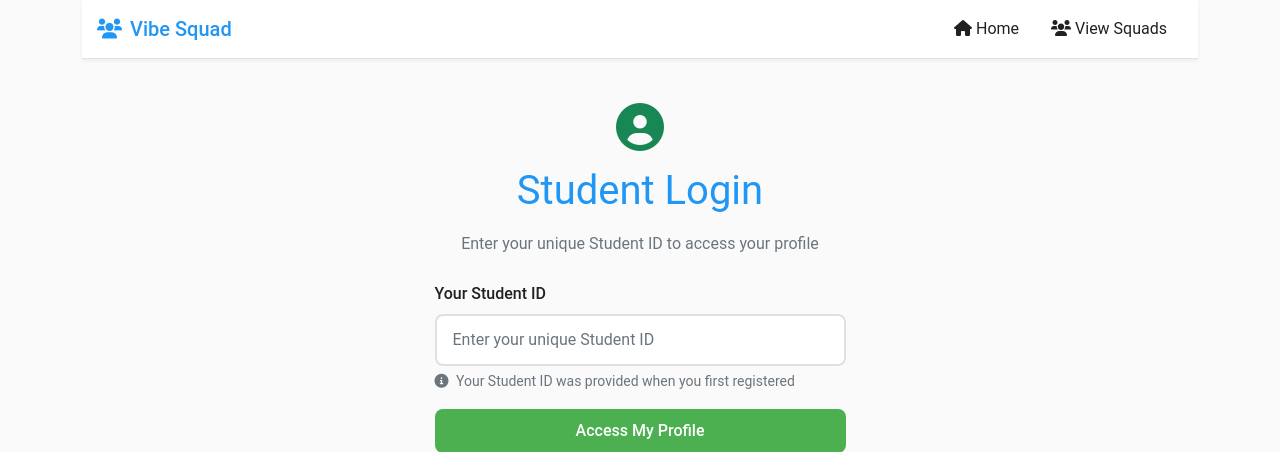
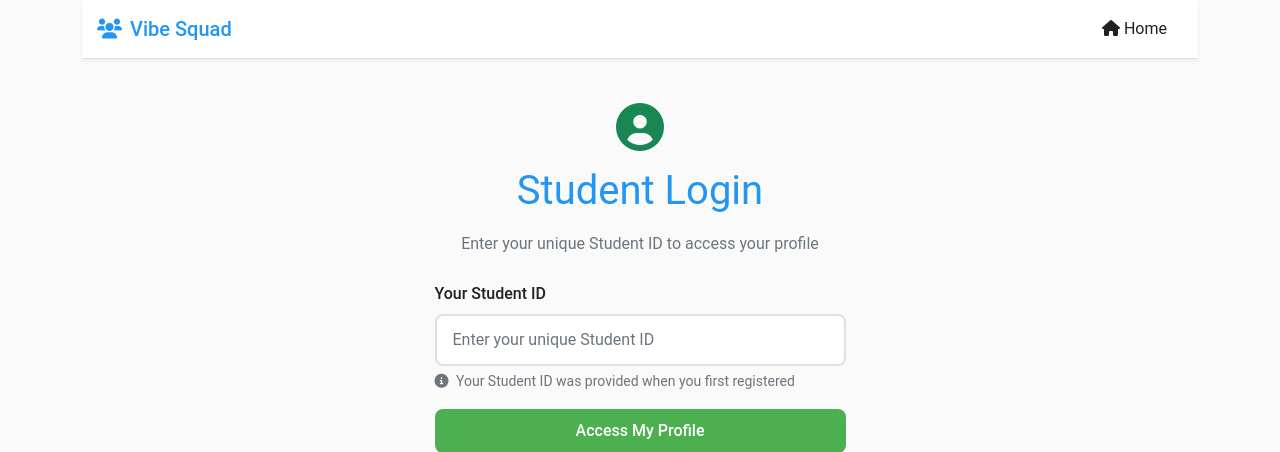
Before and after one commit to PhanAnh-V/StudentVibe, a Flask app: page /login/student in a window 1280 px wide. Shown: the top 452 px of the page. Run offline with Flask 3, Linux system fonts and the light colour scheme.

Commit message:
Hide the squad viewing option until after users log in to the platform
Removes the "View Squads" link from the navigation bar in `student_login.html` and `teacher_login.html`.

Replit-Commit-Author: Agent
Replit-Commit-Session-Id: f68340ac-26b8-4933-9058-301e97376e47
Replit-Commit-Screenshot-Url: https://storage.googleapis.com/screenshot-production-us-central1/5cd99704-f3ff-4a42-b052-420f8a7cec5c/84e3a10a-b7fa-4b9a-a5f3-ccb3179e2667.jpg

```diff
--- a/templates/student_login.html
+++ b/templates/student_login.html
@@ -19,9 +19,6 @@
                 <div class="navbar-nav ms-auto">
                     <a class="nav-link" href="{{ url_for('index') }}">
                         <i class="fas fa-home me-1"></i>Home
-                    </a>
-                    <a class="nav-link" href="{{ url_for('squads') }}">
-                        <i class="fas fa-users me-1"></i>View Squads
                     </a>
                 </div>
             </div>
--- a/templates/teacher_login.html
+++ b/templates/teacher_login.html
@@ -19,9 +19,6 @@
                 <div class="navbar-nav ms-auto">
                     <a class="nav-link" href="{{ url_for('index') }}">
                         <i class="fas fa-home me-1"></i>Home
-                    </a>
-                    <a class="nav-link" href="{{ url_for('squads') }}">
-                        <i class="fas fa-users me-1"></i>View Squads
                     </a>
                 </div>
             </div>
```
Also changed, not shown: replit.md (+2 -0 lines).
